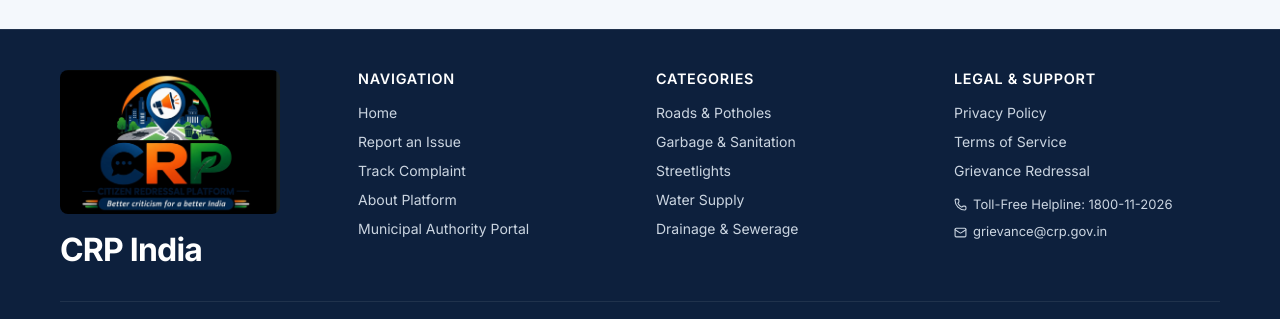
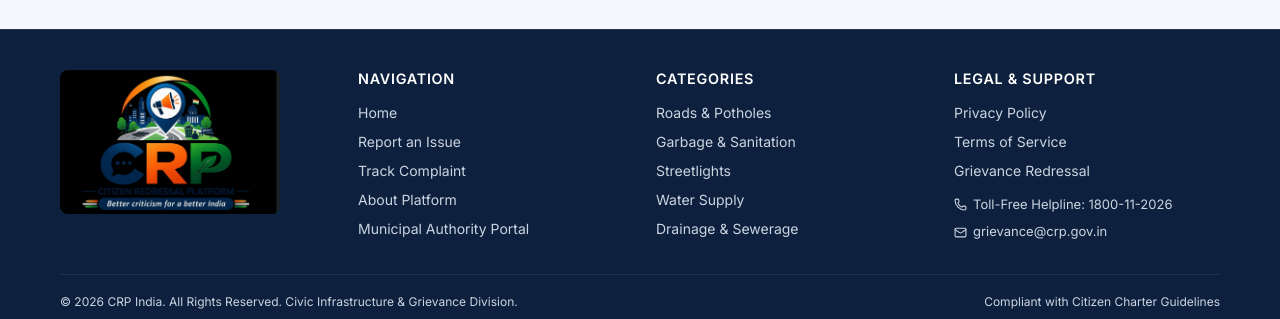
Before and after one commit to amankr28819-prog/CRP---India-NEW, a React (Vite) app in the folder frontend/: page /report/drainage in a window 1280 px wide. Shown: the part 1377-1696 px from the top of the page. Built offline with nearby package versions, Linux system fonts and the light colour scheme; no server answers.

Commit message:
Remove CRP India text below logo in footer

```diff
--- a/frontend/src/components/Footer.jsx
+++ b/frontend/src/components/Footer.jsx
@@ -9,7 +9,7 @@
       <div className="container">
         <div style={{ display: 'grid', gridTemplateColumns: 'repeat(auto-fit, minmax(220px, 1fr))', gap: '32px', marginBottom: '32px', alignItems: 'start' }}>
           {/* Section 1: CRP India Branding */}
-          <div style={{ display: 'flex', flexDirection: 'column', alignItems: 'flex-start', gap: '18px' }}>
+          <div>
             <img
               src={crpLogo}
               alt="CRP India Logo"
@@ -22,17 +22,6 @@
                 display: 'block'
               }}
             />
-            <span
-              style={{
-                fontWeight: 800,
-                color: 'var(--text-footer-heading)',
-                fontSize: '2rem',
-                letterSpacing: '-0.025em',
-                lineHeight: 1.15
-              }}
-            >
-              CRP India
-            </span>
           </div>
 
           {/* Section 2: Navigation */}
```
